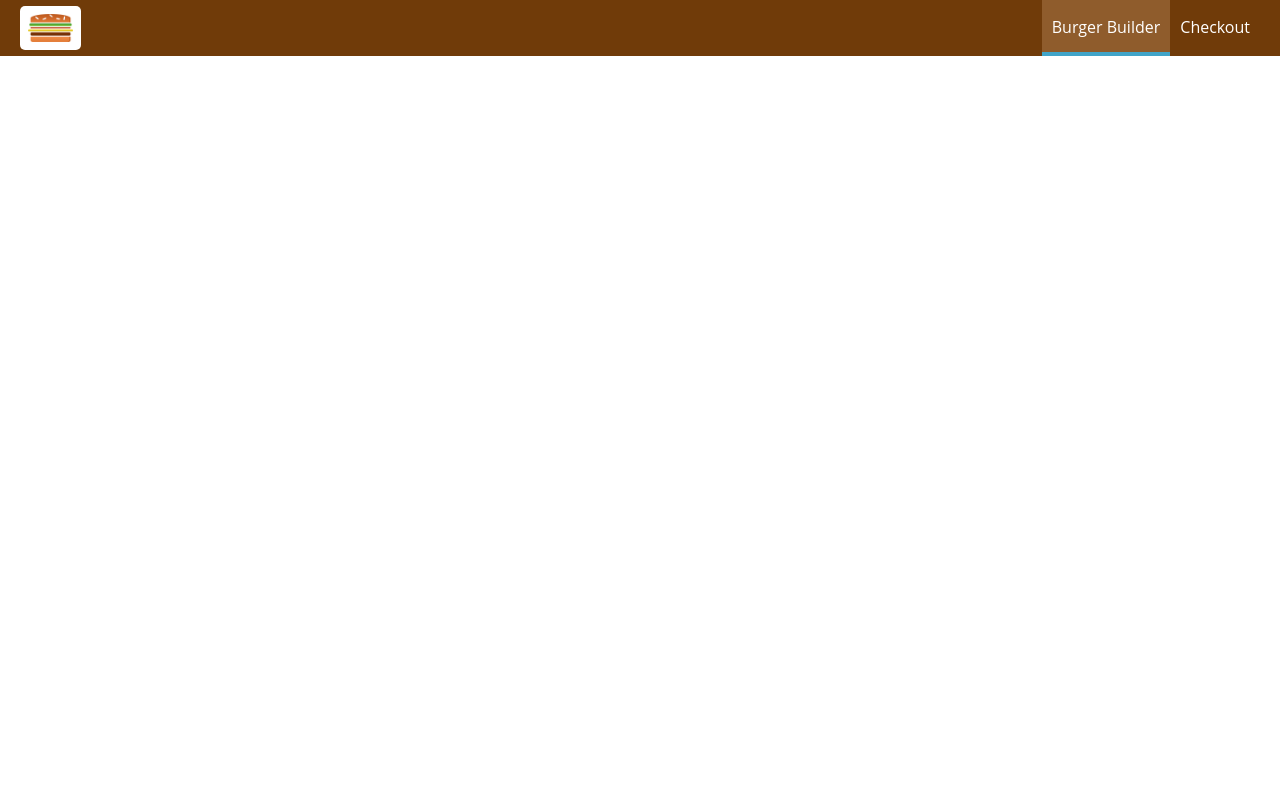
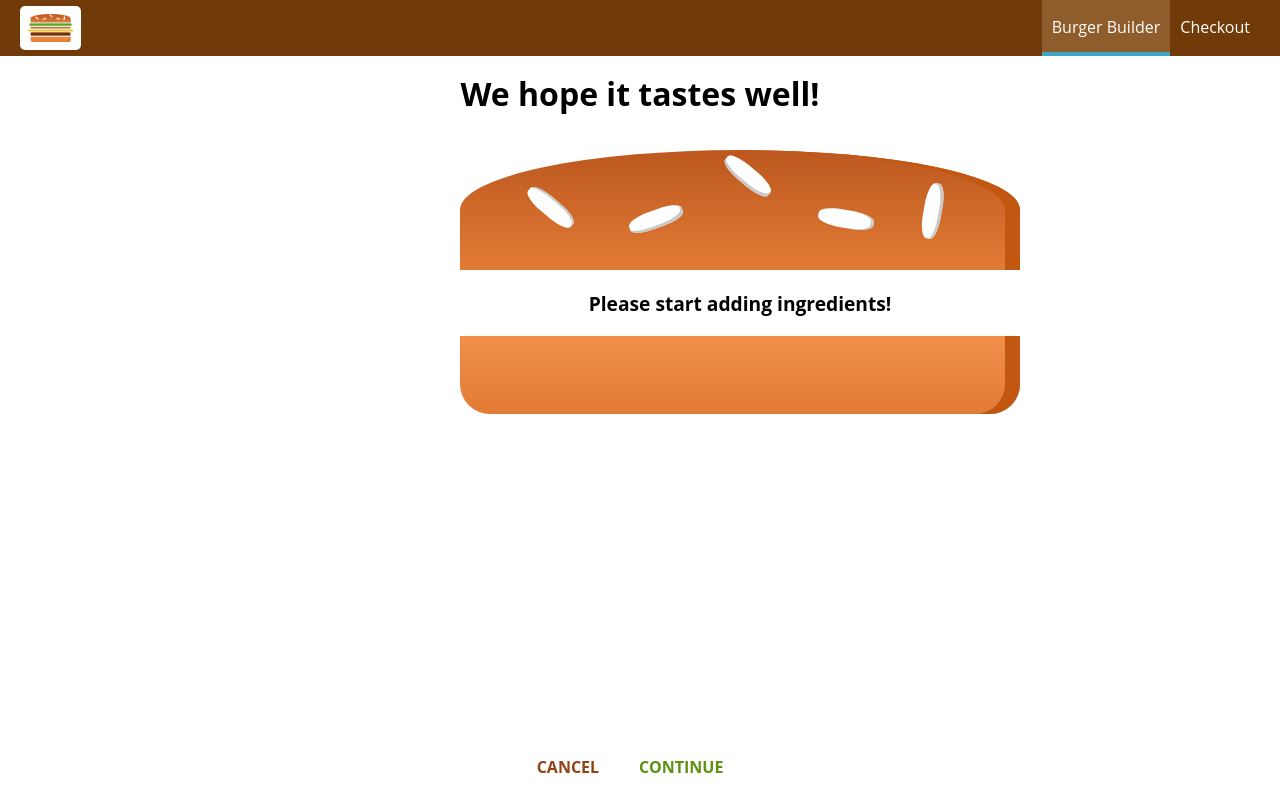
Before and after one commit to Vadym-Khvits/MyBurger, a React app: page /checkout in a window 1280 px wide. Built offline with nearby package versions, Linux system fonts and the light colour scheme.

Commit message:
#12 03-06 Added query params to Checkout.tsx, visualize really ordered burger

```diff
--- a/src/App.tsx
+++ b/src/App.tsx
@@ -11,7 +11,7 @@ class App extends React.Component {
         <BrowserRouter>
           <Layout>
             <Switch>
-              <Route path="/chekout" component={Checkout} />
+              <Route path="/checkout" component={Checkout} />
               <Route path="/" exact={true} component={BurgerBuilder} />
             </Switch>
           </Layout>
--- a/src/components/Order/CheckoutSummary/CheckoutSummary.tsx
+++ b/src/components/Order/CheckoutSummary/CheckoutSummary.tsx
@@ -12,10 +12,10 @@ const checkoutSummary = (props: any) => {
             </div>
             <Button
                 btnType="Danger"
-                clicked={null} >CANCEL</Button>
+                clicked={props.checkoutCancelled} >CANCEL</Button>
             <Button
                 btnType="Success"
-                clicked={null} >CONTINUE</Button>
+                clicked={props.checkoutContinued} >CONTINUE</Button>
         </div>
     );
 }
--- a/src/containers/BurgerBuilder/BurgerBuilder.tsx
+++ b/src/containers/BurgerBuilder/BurgerBuilder.tsx
@@ -80,25 +80,32 @@ class BurgerBuilder extends React.Component<OwnStateProps & any, any> {
     }
 
     purchaseContinueHandler = () => {
-        this.updateLoading(true);
-        const order = {
-            ingredientsCounter: this.state.ingredientsCounter,
-            price: this.state.totalPrice,
-            customer: {
-                name: 'Vadym',
-                adress: {
-                    street: 'Chapter10 street',
-                    zioCode: '121212',
-                    country: 'Ukraine'
-                },
-                email: 'test@test.com'
-            },
-            deliveryMethod: 'fastest'
-        }
+        // this.updateLoading(true);
+        // const order = {
+        //     ingredientsCounter: this.state.ingredientsCounter,
+        //     price: this.state.totalPrice,
+        //     customer: {
+        //         name: 'Vadym',
+        //         adress: {
+        //             street: 'Chapter10 street',
+        //             zioCode: '121212',
+        //             country: 'Ukraine'
+        //         },
+        //         email: 'test@test.com'
+        //     },
+        //     deliveryMethod: 'fastest'
+        // }
 
-        axios.post('/orders.json', order)
-            .then(response => this.reportResponse(response))
-            .catch(error => this.reportResponse(error));
+        // axios.post('/orders.json', order)
+        //     .then(response => this.reportResponse(response))
+        //     .catch(error => this.reportResponse(error));
+        // this.props.history.push('/checkout')
+        // const ingsStack = this.state.ingredientsStack;
+
+        this.props.history.push({
+            pathname: '/checkout',
+            search: '?' + this.state.ingredientsStack.join('&')
+        })
     }
 
     reportResponse = (response: any) => {
--- a/src/containers/Checkout/Checkout.tsx
+++ b/src/containers/Checkout/Checkout.tsx
@@ -1,6 +1,5 @@
 import * as React from 'react';
 import { Component } from 'react';
-import { IngredientTypes } from '../../components/Burger/BurgerIngredient/BurgerIngredient';
 import CheckoutSummary from '../../components/Order/CheckoutSummary/CheckoutSummary';
 
 interface OwnStateProps {
@@ -11,18 +10,36 @@ class Checkout extends Component<OwnStateProps & any, any> {
     constructor(props: any) {
         super(props);
         this.state = {
-            ingredients: [
-                IngredientTypes.Salad,
-                IngredientTypes.Meat,
-                IngredientTypes.Cheese
-            ]
+            ingredients: []
         };
     };
+
+    componentDidMount() {
+        const searchParams = new URLSearchParams(this.props.location.search);
+        const ingredients = [] as string[];
+        searchParams.forEach ((value: string, key: string) => {
+            ingredients.push(key);
+            console.log(key);
+        });
+        this.setState({ ingredients: [...ingredients] });
+    }
+
+    checkoutCancelledHandler = () => {
+        this.props.history.goBack();
+    }
+
+    checkoutContinuedHandler = () => {
+        this.props.history.replace('/checkout/contact-data');
+    }
 
     render() {
         return (
             <div>
-                <CheckoutSummary ingredients={this.state.ingredients} />
+                <CheckoutSummary
+                    ingredients={this.state.ingredients}
+                    checkoutCancelled={this.checkoutCancelledHandler}
+                    checkoutContinued={this.checkoutContinuedHandler}
+                />
             </div>
         );
     }
```
